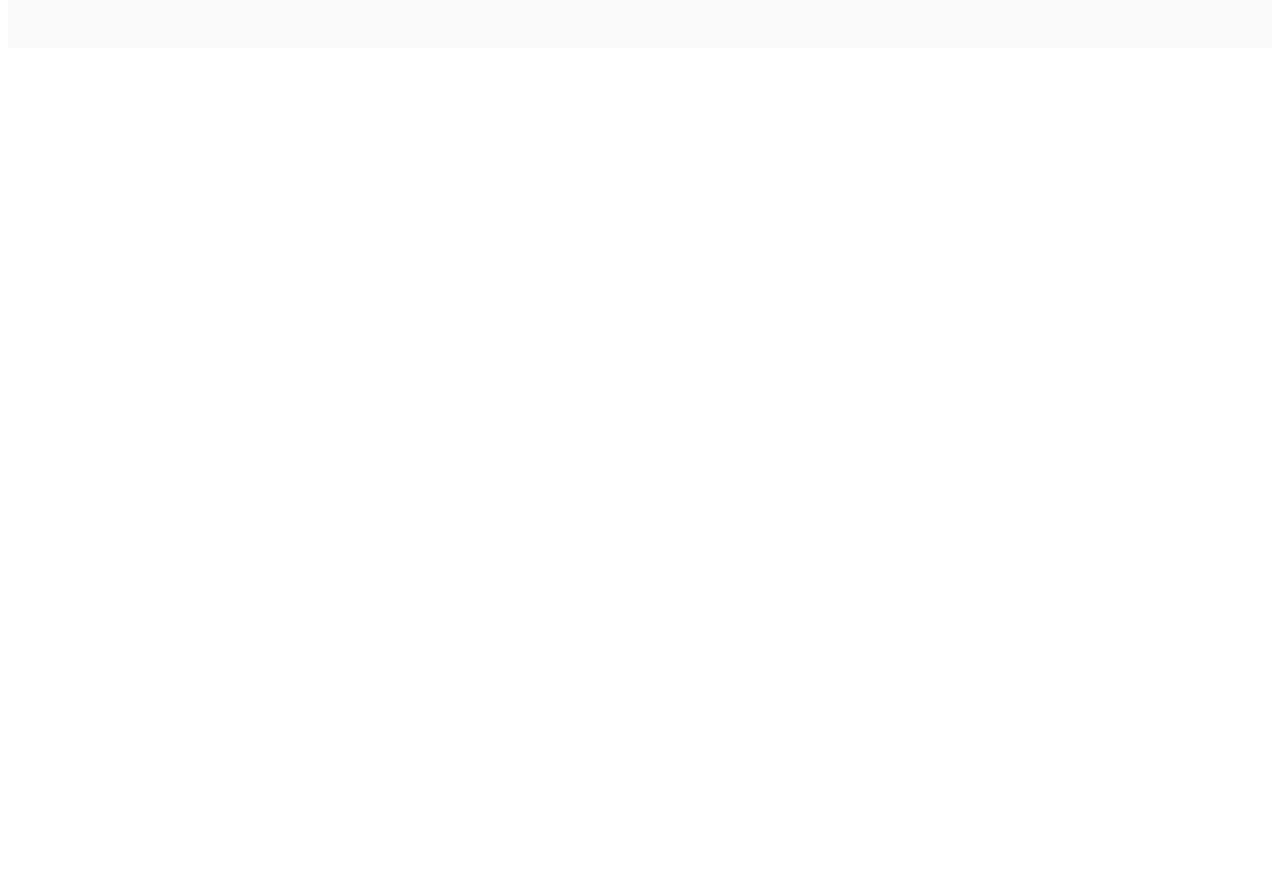
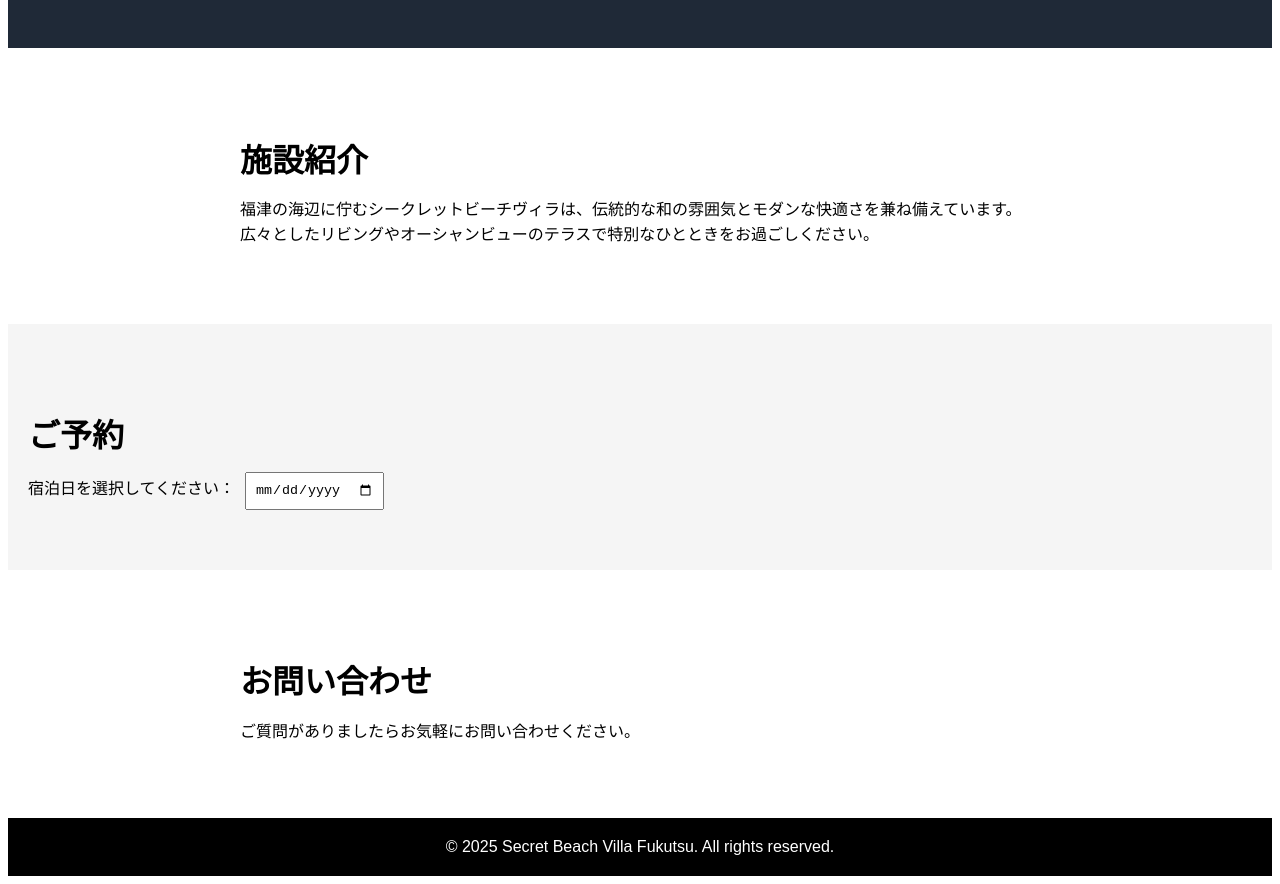
Before and after one commit to likeiga2/secret-beach-villa, a Next.js app: page / in a window 1280 px wide. Shown: the part 760-1644 px from the top of the page. Before the commit the page ends 816 px from the top, so only its background shows below. Built offline with nearby package versions, Linux system fonts and the light colour scheme.

Commit message:
Add initial landing page with hero, about, booking, contact sections

```diff
--- a/pages/index.js
+++ b/pages/index.js
@@ -1,7 +1,40 @@
+import { useState } from 'react';
+
 export default function Home() {
+  const [date, setDate] = useState('');
   return (
-    <div style={{ minHeight: '100vh', display: 'flex', alignItems: 'center', justifyContent: 'center', backgroundColor: '#fafafa', fontSize: '2rem', fontWeight: 'bold', color: '#333' }}>
-      Welcome to Secret Beach Villa Fukutsu \u2728
+    <div style={{ fontFamily: 'sans-serif' }}>
+      <section style={{ minHeight: '100vh', display: 'flex', flexDirection: 'column', alignItems: 'center', justifyContent: 'center', backgroundColor: '#1f2937', color: '#fff', textAlign: 'center', padding: '0 20px' }}>
+        <h1 style={{ fontSize: '3rem', marginBottom: '1rem' }}>Secret Beach Villa Fukutsu</h1>
+        <p style={{ fontSize: '1.2rem' }}>和モダンの静かな宿泊施設で心休まるひとときを。</p>
+      </section>
+      <section style={{ padding: '60px 20px', maxWidth: '800px', margin: '0 auto' }}>
+        <h2 style={{ fontSize: '2rem', marginBottom: '1rem' }}>施設紹介</h2>
+        <p style={{ lineHeight: '1.6' }}>
+          福津の海辺に佇むシークレットビーチヴィラは、伝統的な和の雰囲気とモダンな快適さを兼ね備えています。広々としたリビングやオーシャンビューのテラスで特別なひとときをお過ごしください。
+        </p>
+      </section>
+      <section id="booking" style={{ backgroundColor: '#f5f5f5', padding: '60px 20px' }}>
+        <h2 style={{ fontSize: '2rem', marginBottom: '1rem' }}>ご予約</h2>
+        <label>
+          宿泊日を選択してください：
+          <input type="date" value={date} onChange={(e) => setDate(e.target.value)} style={{ marginLeft: '10px', padding: '8px' }} />
+        </label>
+        {date && (
+          <div style={{ marginTop: '20px' }}>
+            <button style={{ padding: '10px 20px', backgroundColor: '#2563eb', color: '#fff', border: 'none', borderRadius: '4px', cursor: 'pointer' }}>
+              予約リクエスト
+            </button>
+          </div>
+        )}
+      </section>
+      <section style={{ padding: '60px 20px', maxWidth: '800px', margin: '0 auto' }}>
+        <h2 style={{ fontSize: '2rem', marginBottom: '1rem' }}>お問い合わせ</h2>
+        <p>ご質問がありましたらお気軽にお問い合わせください。</p>
+      </section>
+      <footer style={{ backgroundColor: '#000', color: '#fff', padding: '20px', textAlign: 'center' }}>
+        © 2025 Secret Beach Villa Fukutsu. All rights reserved.
+      </footer>
     </div>
   );
 }
```
